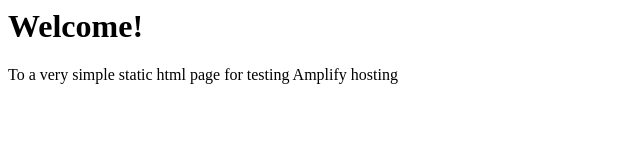
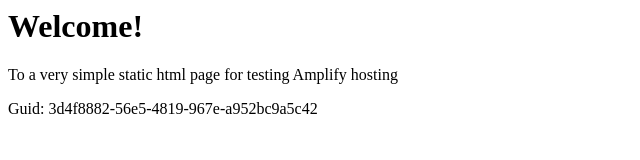
Before and after one commit to aws-aemilia-cdg/Github-PR-Commit-Integration-Test-DoNotTouch-v0-preprod-eu-west-3, a website: page src/index.html in a window 1280 px wide. Shown: the whole page, without its empty margins (0-640 px from the left). Drawn offline with Linux system fonts and the light colour scheme.

Commit message:
commit from integ tests

```diff
--- a/src/index.html
+++ b/src/index.html
@@ -1,3 +1,5 @@
+
+
 <html lang="en">
 
 <head>
@@ -10,6 +12,6 @@
 <body>
     <h1>Welcome!</h1>
     <p>To a very simple static html page for testing Amplify hosting</p>
-</body>
+    <p>Guid: 3d4f8882-56e5-4819-967e-a952bc9a5c42</p></body>
 
 </html>
```
